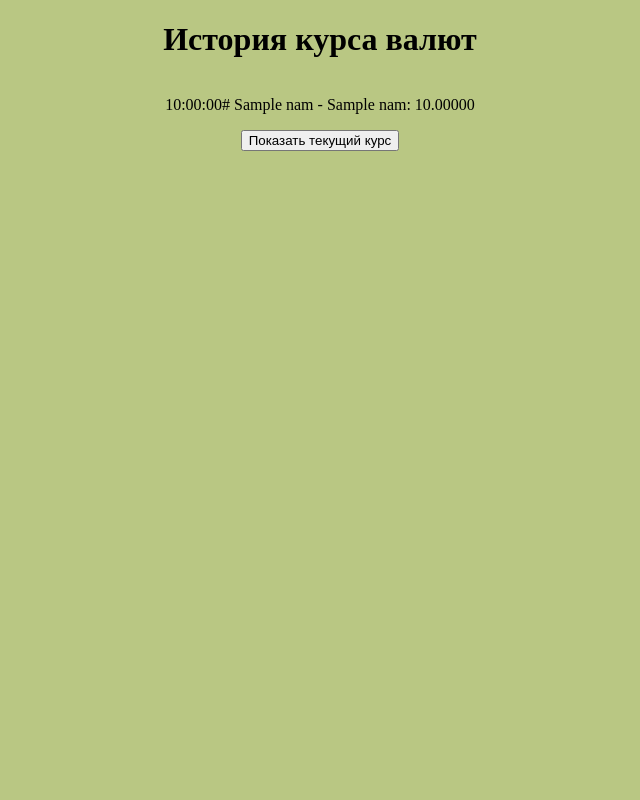
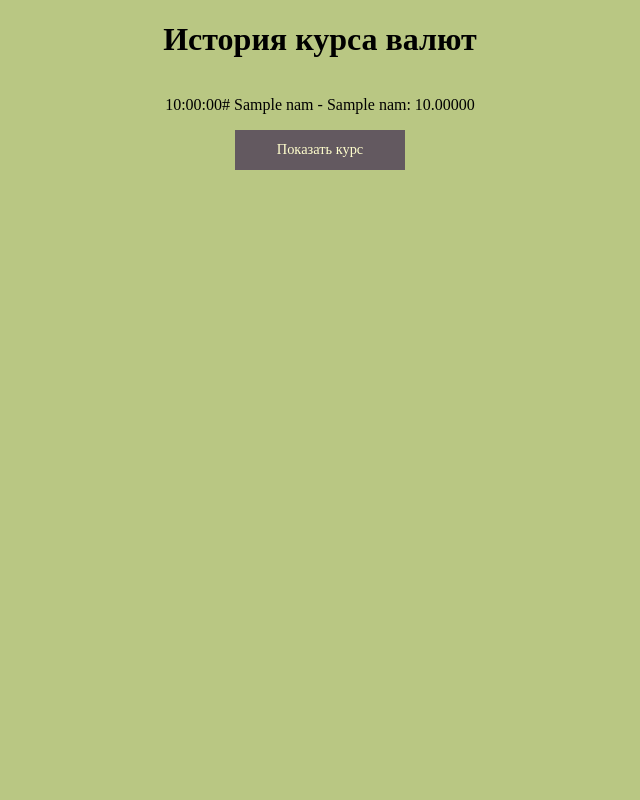
Before and after one commit to huorehu/exchange-rates, a CodeIgniter app: page /database/index.php/history/index in a window 1280 px wide. Shown: the whole page, without its empty margins (320-960 px from the left). Run offline with CodeIgniter, Linux system fonts and the light colour scheme; tables that the repository leaves empty hold one stand-in row (values such as "Sample post").

Commit message:
add styles for button

```diff
--- a/application/views/rates/history.php
+++ b/application/views/rates/history.php
@@ -8,5 +8,5 @@
         <?php endforeach; ?>
 
     </ul>
-    <button id="rates">Показать текущий курс</button>
+    <button id="rates">Показать курс</button>
 </div>
--- a/css/style.css
+++ b/css/style.css
@@ -32,3 +32,17 @@ html, body {
 #rates {
     margin-bottom: 40px;
 }
+
+#history, #rates {
+    background-color: #635960;
+    width: 170px;
+    min-height: 40px;
+    font-size: 0.9rem;
+    font-family: 'Montserrat', 'sans-serif';
+    color: #fffecd;
+    border: none;
+}
+
+#history:hover, #rates:hover {
+    cursor: pointer;
+}
```
